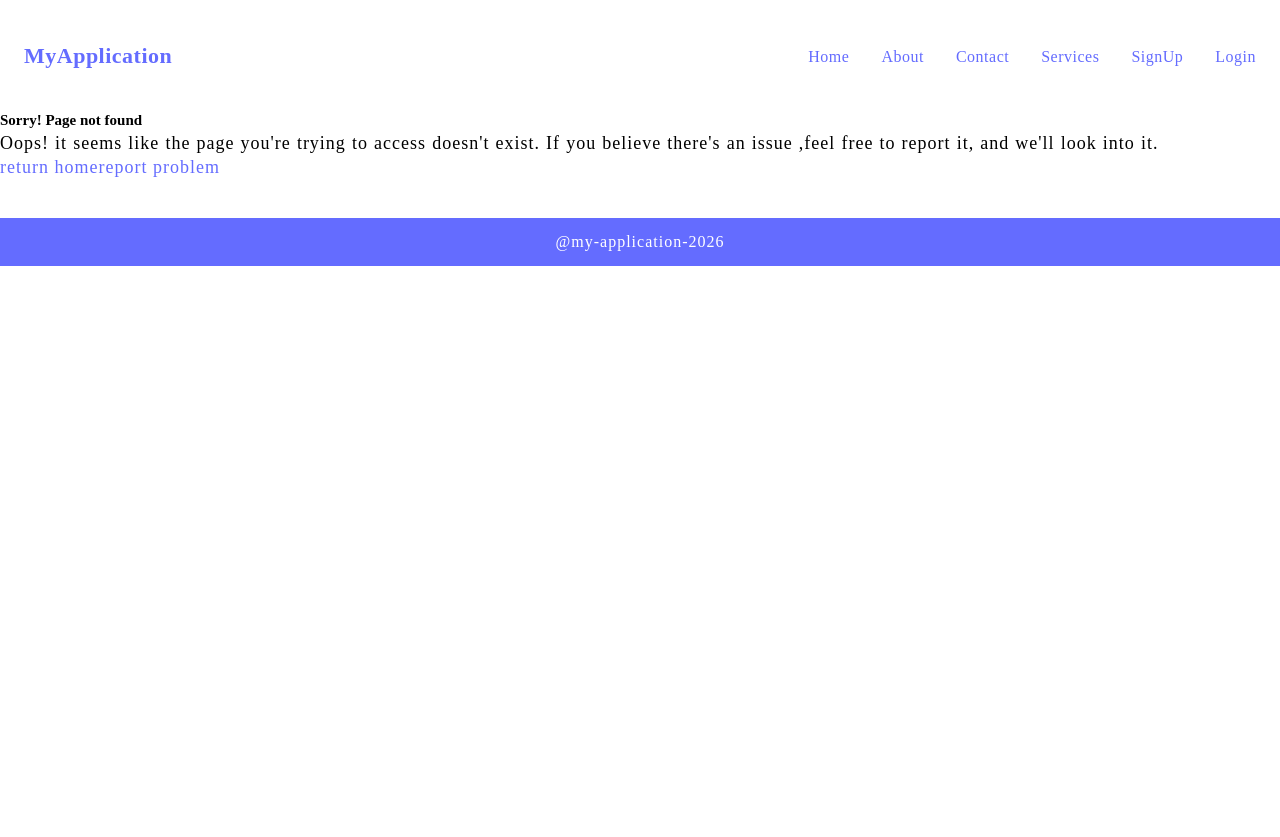
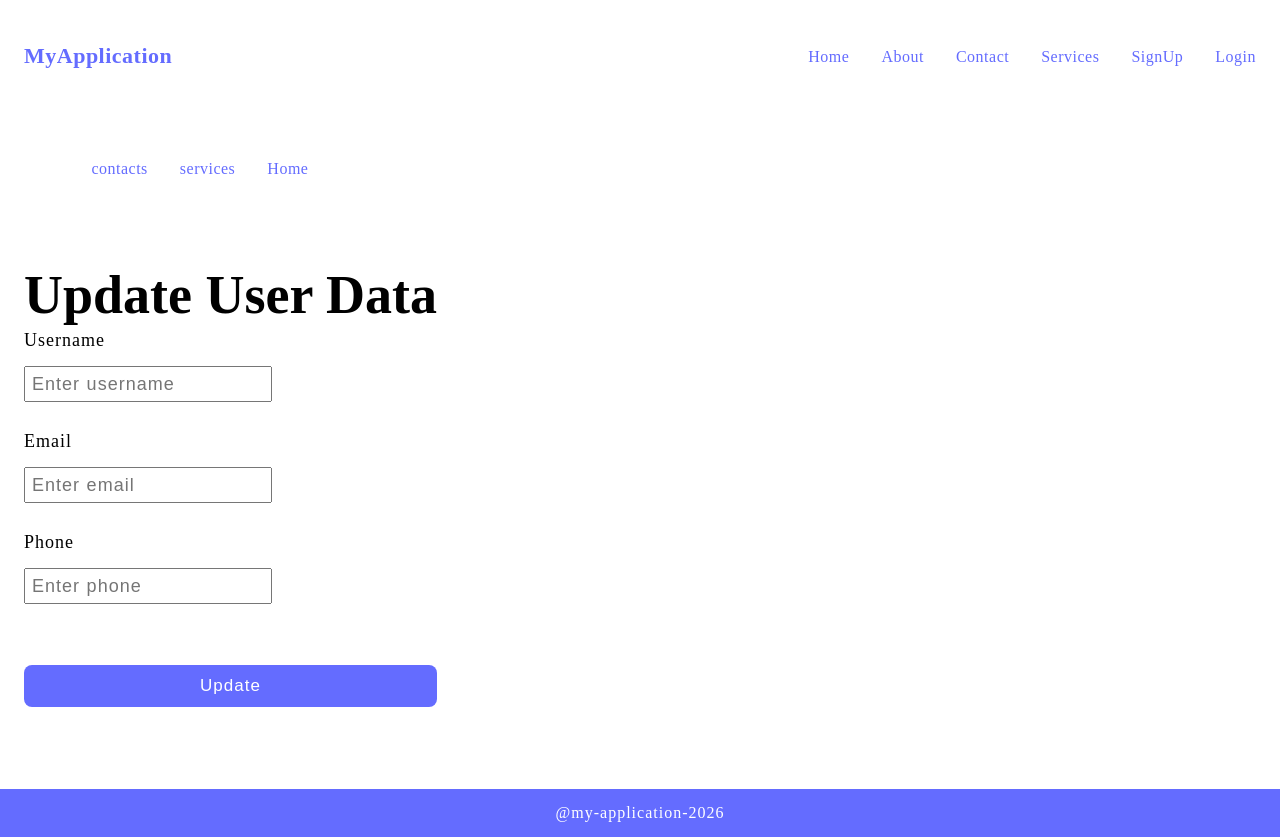
Before and after one commit to kajalengg/mern-journey, a React (Vite) app in the folder client/: page /admin/users/1/edit in a window 1280 px wide. Before the commit the page ends 800 px from the top, so only its background shows below. Built offline with nearby package versions, Linux system fonts and the light colour scheme; no server answers.

Commit message:
Add admin user update functionality

```diff
--- a/client/src/App.jsx
+++ b/client/src/App.jsx
@@ -13,6 +13,7 @@ import AdminLayout from './components/layouts/admin-layout';
 import Users from './pages/Users';
 import Contacts from './pages/Contacts';
 import ServicesList from './pages/Services';
+import AdminUpdate from './pages/Admin-Update';
 
 const App = () => {
   return <>
@@ -31,6 +32,7 @@ const App = () => {
       <Route path='users' element={<Users />}/>
       <Route path='contacts' element={<Contacts />}/>
       <Route path='Service' element={<ServicesList />}/>
+      <Route path='users/:id/edit' element={<AdminUpdate />}/>
     </Route>
 
   </Routes>
--- /dev/null
+++ b/client/src/pages/Admin-Update.jsx
@@ -0,0 +1,150 @@
+import { useEffect, useState } from "react";
+import { useParams, useNavigate } from "react-router-dom";
+import { useAuth } from "../store/auth";
+
+const AdminUpdate = () => {
+  const { id } = useParams();
+  const navigate = useNavigate();
+  const { authorizationToken } = useAuth();
+
+  const [user, setUser] = useState({
+    name: "",
+    email: "",
+    phone: "",
+  });
+
+  // Handle Input Changes
+  const handleInputs = (e) => {
+    const { name, value } = e.target;
+
+    setUser({
+      ...user,
+      [name]: value,
+    });
+  };
+
+  // Get Single User Data
+  const getSingleUserData = async () => {
+    try {
+      const response = await fetch(
+        `http://localhost:3000/admin/users/${id}`,
+        {
+          method: "GET",
+          headers: {
+            Authorization: authorizationToken,
+          },
+        }
+      );
+
+      const data = await response.json();
+      console.log(data);
+
+      if (response.ok) {
+        setUser(data);
+      }
+    } catch (error) {
+      console.log(error);
+    }
+  };
+
+  // Update User
+  const handleSubmit = async (e) => {
+    e.preventDefault();
+
+    try {
+      const response = await fetch(
+        `http://localhost:3000/admin/users/update/${id}`,
+        {
+          method: "PATCH",
+          headers: {
+            "Content-Type": "application/json",
+            Authorization: authorizationToken,
+          },
+          body: JSON.stringify(user),
+        }
+      );
+
+      const data = await response.json();
+      console.log(data);
+
+      if (response.ok) {
+        alert("User Updated Successfully");
+        navigate("/admin/users");
+      }
+    } catch (error) {
+      console.log(error);
+    }
+  };
+
+  useEffect(() => {
+    getSingleUserData();
+  }, []);
+
+  return (
+    <section>
+      <main>
+
+        <div className="parentcontainerup">
+          <div className="container">
+
+            <div className="contactus-form>">
+            <h1>Update User Data</h1>
+
+              <form onSubmit={handleSubmit}>
+                <div>
+                  <label htmlFor="name">Username</label>
+                  <input
+                    type="text"
+                    name="name"
+                    id="name"
+                    placeholder="Enter username"
+                    autoComplete="off"
+                    value={user.name}
+                    onChange={handleInputs}
+                    required
+                  />
+                </div>
+
+                <div>
+                  <label htmlFor="email">Email</label>
+                  <input
+                    type="email"
+                    name="email"
+                    id="email"
+                    placeholder="Enter email"
+                    autoComplete="off"
+                    value={user.email}
+                    onChange={handleInputs}
+                    required
+                  />
+                </div>
+
+                <div>
+                  <label htmlFor="phone">Phone</label>
+                  <input
+                    type="text"
+                    name="phone"
+                    id="phone"
+                    placeholder="Enter phone"
+                    autoComplete="off"
+                    value={user.phone}
+                    onChange={handleInputs}
+                    required
+                  />
+                </div>
+
+                <br />
+
+                <button type="submit" className="btn btn-submit">
+                  Update
+                </button>
+              </form>
+            </div>
+          </div>
+        </div>
+      </main>
+    </section>
+  );
+};
+
+export default AdminUpdate;
--- a/client/src/pages/Users.jsx
+++ b/client/src/pages/Users.jsx
@@ -75,7 +75,11 @@ const Users = () => {
                         <td>{curUser.name}</td>
                         <td>{curUser.email}</td>
                         <td>{curUser.phone}</td>
-                        <td><Link to={'/admin/users/${curUser._id}/edit'}>Edit</Link></td>
+                        <td>
+                          <Link to={`/admin/users/${curUser._id}/edit`}>
+                              Edit
+                          </Link>
+                        </td>
                         <td><button onClick={() => deleteUser(curUser._id)}>Delete</button></td>
                       </tr>
                     })}
```
Also changed, not shown: 2 other files (tests, documents, lock files or other folders).
